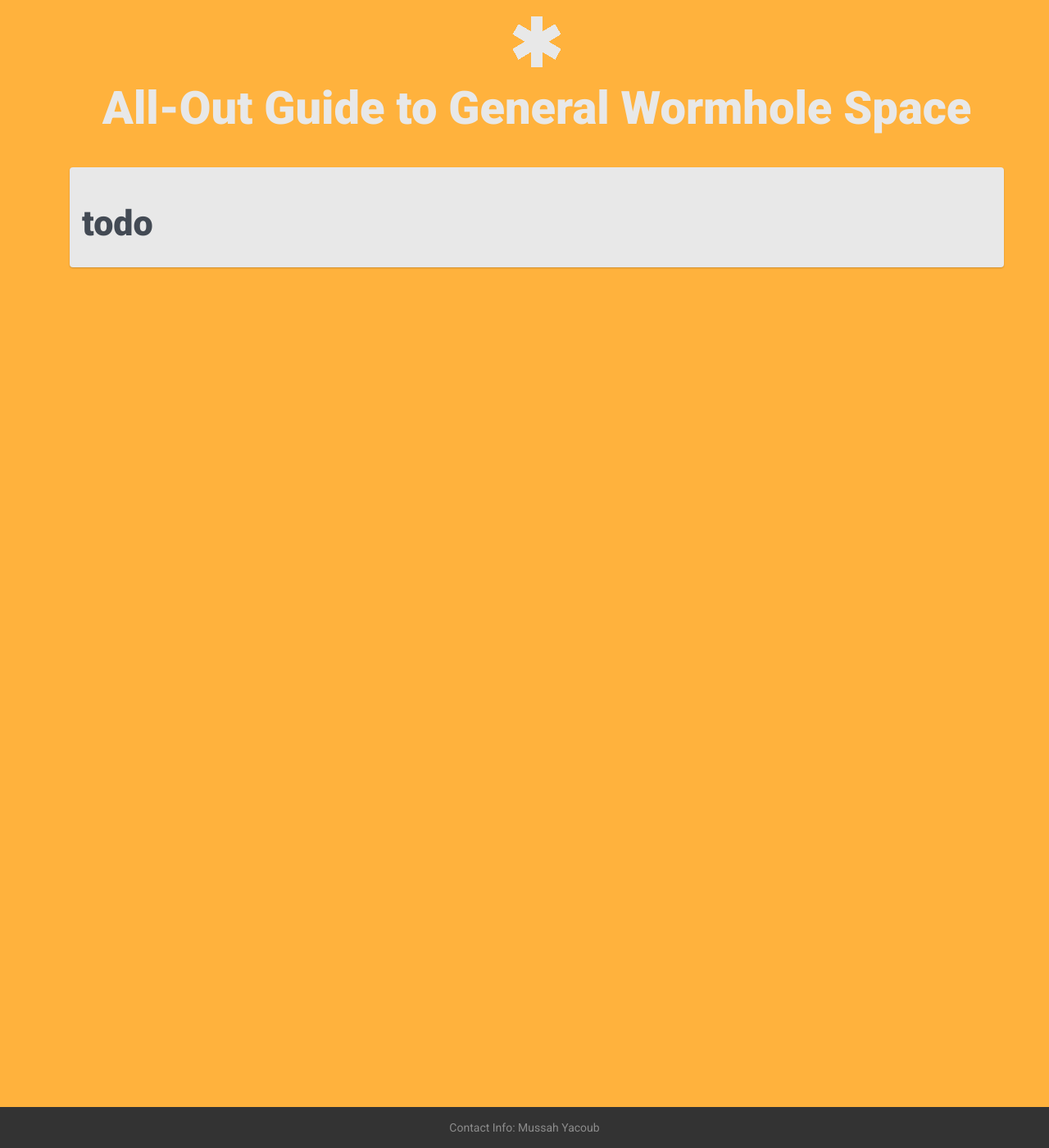
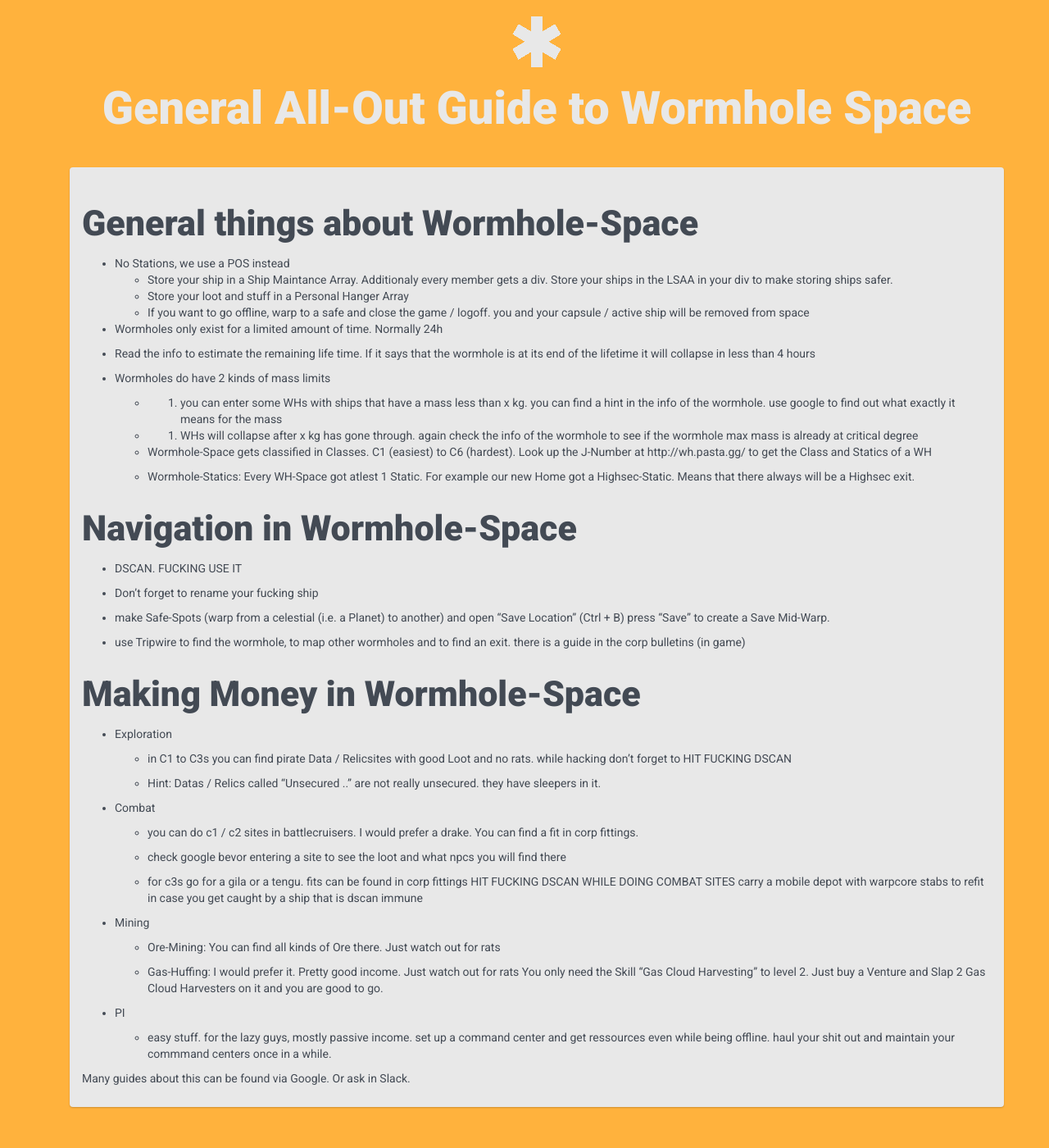
Before and after one commit to all-out/guides, a Jekyll site: the page built from _guides/firstdayinwhspace.markdown, in a window 1280 px wide and 1400 px high. Shown: the whole window at 82% size. Built offline with Jekyll 4.4.1, drawn with Linux system fonts in a browser that asks for light colours.

Commit message:
Inserted initial guide. Version 1.0

```diff
--- a/_guides/firstdayinwhspace.markdown
+++ b/_guides/firstdayinwhspace.markdown
@@ -1,6 +1,6 @@
 ---
 layout: guide
-title: All-Out Guide to General Wormhole Space
+title: General All-Out Guide to Wormhole Space
 shorttitle: YourFirstDayinWHSpace
 author: Syco Phantic
 excerpt: >
@@ -8,4 +8,61 @@
   It will show how to navigate and make money in Wormholes.
 ---
 
-## todo
+## General things about Wormhole-Space
+
+- No Stations, we use a POS instead
+  - Store your ship in a Ship Maintance Array. Additionaly every member gets a div. Store your ships in the LSAA in your div to make  storing ships safer.
+  - Store your loot and stuff in a Personal Hanger Array
+  - If you want to go offline, warp to a safe and close the game / logoff. you and your capsule / active ship will be removed from    space
+
+- Wormholes only exist for a limited amount of time. Normally 24h
+
+- Read the info to estimate the remaining life time. If it says that the wormhole is at its end of the lifetime it will collapse in less than 4 hours
+
+- Wormholes do have 2 kinds of mass limits
+
+  - 1. you can enter some WHs with ships that have a mass less than x kg. you can find a hint in the info of the wormhole. use google to find out what exactly it means for the mass
+
+  - 2. WHs will collapse after x kg has gone through. again check the info of the wormhole to see if the wormhole max mass is already at critical degree
+
+  - Wormhole-Space gets classified in Classes. C1 (easiest) to C6 (hardest). Look up the J-Number at http://wh.pasta.gg/ to get the Class and Statics of a WH
+
+  - Wormhole-Statics: Every WH-Space got atlest 1 Static. For example our new Home got a Highsec-Static. Means that there always will be a Highsec exit.
+
+## Navigation in Wormhole-Space
+
+- DSCAN. FUCKING USE IT
+
+- Don't forget to rename your fucking ship
+
+- make Safe-Spots (warp from a celestial (i.e. a Planet) to another) and open "Save Location" (Ctrl + B) press "Save" to create a Save Mid-Warp.
+
+- use Tripwire to find the wormhole, to map other wormholes and to find an exit. there is a guide in the corp bulletins (in game)
+
+## Making Money in Wormhole-Space
+
+- Exploration
+
+  - in C1 to C3s you can find pirate Data / Relicsites with good Loot and no rats. while hacking don't forget to HIT FUCKING DSCAN
+
+  - Hint: Datas / Relics called "Unsecured .." are not really unsecured. they have sleepers in it.
+
+- Combat
+
+  - you can do c1 / c2 sites in battlecruisers. I would prefer a drake. You can find a fit in corp fittings.
+
+  - check google bevor entering a site to see the loot and what npcs you will find there
+
+  - for c3s go for a gila or a tengu. fits can be found in corp fittings HIT FUCKING DSCAN WHILE DOING COMBAT SITES carry a mobile depot with warpcore stabs to refit in case you get caught by a ship that is dscan immune
+
+- Mining
+
+  - Ore-Mining: You can find all kinds of Ore there. Just watch out for rats
+
+  - Gas-Huffing: I would prefer it. Pretty good income. Just watch out for rats You only need the Skill "Gas Cloud Harvesting" to level 2. Just buy a Venture and Slap 2 Gas Cloud Harvesters on it and you are good to go.
+
+- PI
+
+  - easy stuff. for the lazy guys, mostly passive income. set up a command center and get ressources even while being offline. haul your shit out and maintain your commmand centers once in a while.
+
+Many guides about this can be found via Google. Or ask in Slack.
```
